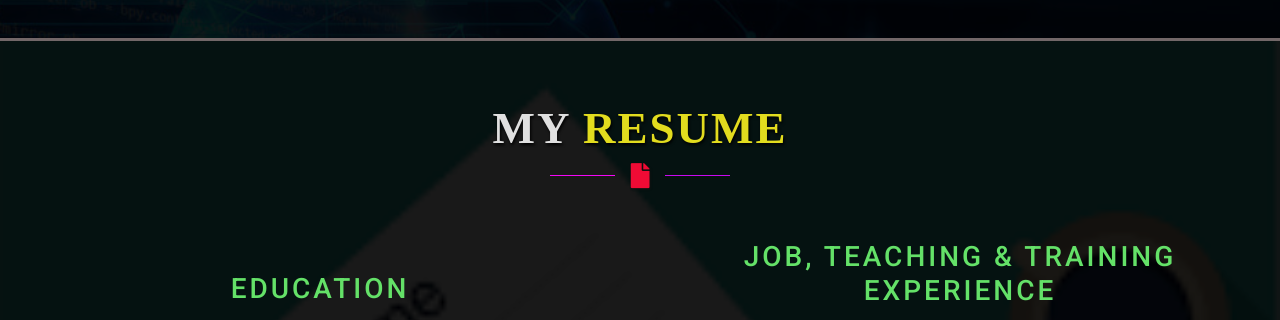
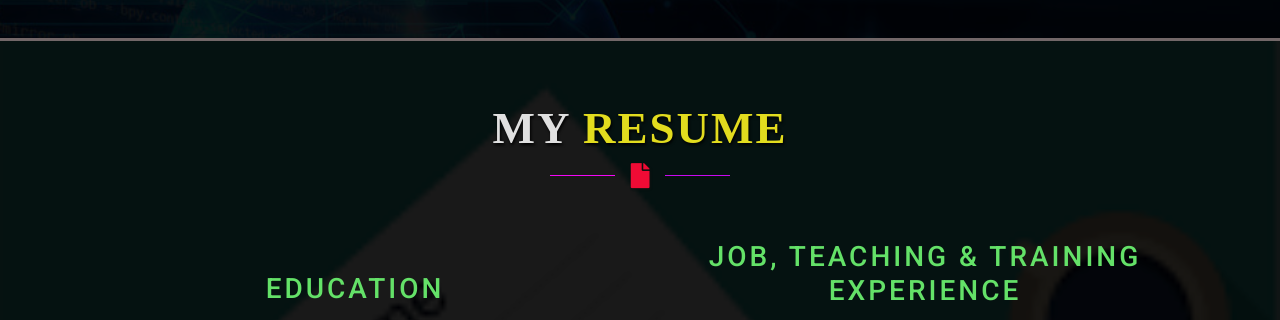
Before and after one commit to Proshanta15/portfolio.github.io, a plain HTML site: page index.html in a window 1280 px wide. Shown: the part 2483-2803 px from the top of the page. Drawn offline with Linux system fonts and the light colour scheme.

Commit message:
Update index.html

```diff
--- a/index.html
+++ b/index.html
@@ -386,7 +386,7 @@
   <!-- =========== Resume Area =========-->
 
   <section class="resume-area" id="resume">
-    <div class="container-fluid resume">
+    <div class="container resume">
       <div class="row mb-5" data-aos="zoom-in" data-aos-delay="150">
         <div class="col-12 text-center">
           <h1> My <span> Resume </span></h1>
```
